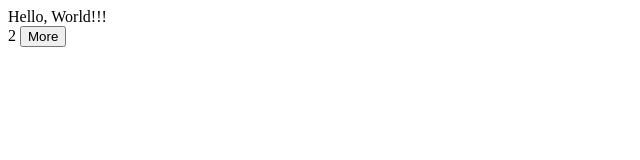
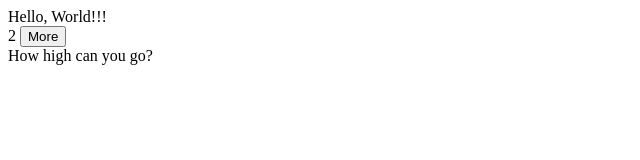
Before and after one commit to KevinEdwardBerry/git-me-out-of-this-mess, a plain HTML site: page index.html in a window 1280 px wide. Both pictures are taken after a click on the button "More". Shown: the whole page, without its empty margins (0-640 px from the left). Drawn offline with Linux system fonts and the light colour scheme.

Commit message:
added change me feature

```diff
--- a/index.html
+++ b/index.html
@@ -10,16 +10,23 @@
         <span id="display">1</span>
         <button type="button" id="more">More</button>
     </div>
+    <div id="changeMe">
+        Change me
+    </div>
 </body>
 <script>
     (function () {
         var displaySpan = document.getElementById('display');
         var moreButton  = document.getElementById('more');
+        var changeMe    = document.getElementById('changeMe');
 
         moreButton.onclick = function () {
             var next = parseInt(displaySpan.innerHTML) + 1;
+
             displaySpan.innerHTML = next;
+            changeMe.innerHTML    = 'How high can you go?';
         };
+
     })();
 </script>
 </html>
```
